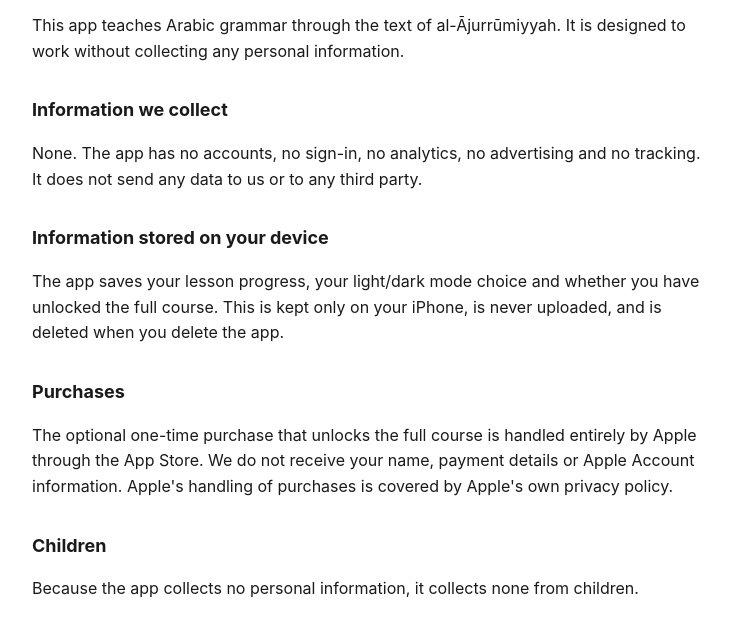
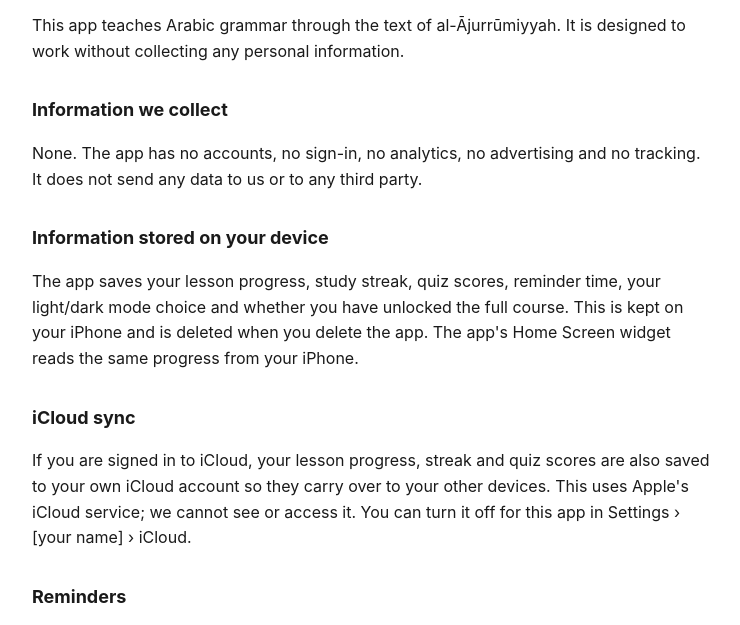
Before and after one commit to taylor-labs/ajurrumiyyah-app, a plain HTML site: page privacy.html in a window 1280 px wide. Shown: the part 124-749 px from the top of the page, without its empty margins (268-1008 px from the left). Drawn offline with Linux system fonts and the light colour scheme.

Commit message:
Privacy policy: mention iCloud sync, reminders and the widget
Co-Authored-By: Claude Opus 5.5 <noreply@anthropic.com>

```diff
--- a/privacy.html
+++ b/privacy.html
@@ -27,7 +27,13 @@
   <p>None. The app has no accounts, no sign-in, no analytics, no advertising and no tracking. It does not send any data to us or to any third party.</p>
 
   <h2>Information stored on your device</h2>
-  <p>The app saves your lesson progress, your light/dark mode choice and whether you have unlocked the full course. This is kept only on your iPhone, is never uploaded, and is deleted when you delete the app.</p>
+  <p>The app saves your lesson progress, study streak, quiz scores, reminder time, your light/dark mode choice and whether you have unlocked the full course. This is kept on your iPhone and is deleted when you delete the app. The app's Home Screen widget reads the same progress from your iPhone.</p>
+
+  <h2>iCloud sync</h2>
+  <p>If you are signed in to iCloud, your lesson progress, streak and quiz scores are also saved to your own iCloud account so they carry over to your other devices. This uses Apple's iCloud service; we cannot see or access it. You can turn it off for this app in Settings › [your name] › iCloud.</p>
+
+  <h2>Reminders</h2>
+  <p>If you turn on daily reminders, they are scheduled by your iPhone itself. Nothing is sent to us or to any server.</p>
 
   <h2>Purchases</h2>
   <p>The optional one-time purchase that unlocks the full course is handled entirely by Apple through the App Store. We do not receive your name, payment details or Apple Account information. Apple's handling of purchases is covered by Apple's own privacy policy.</p>
```
